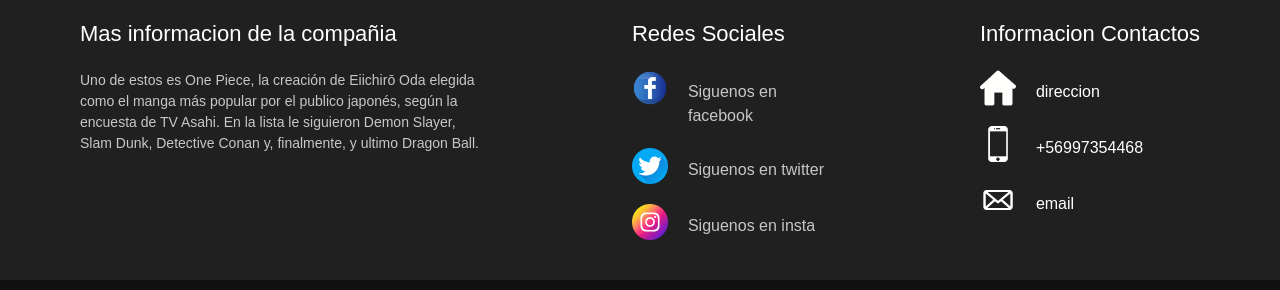
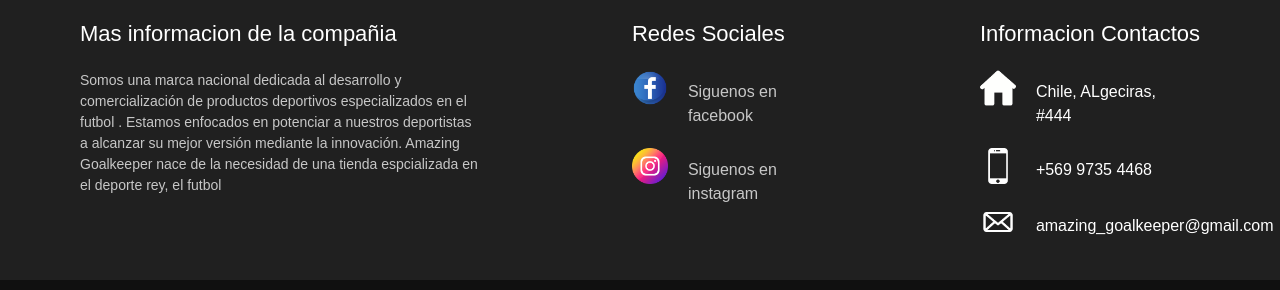
Before and after one commit to NicholasMolina/kuro, a React (Create React App) app: page /Product/1 in a window 1280 px wide. Shown: the part 327-617 px from the top of the page. Built offline with nearby package versions, Linux system fonts and the light colour scheme; no server answers.

Commit message:
Cambio de footer

```diff
--- a/src/components/Footer.js
+++ b/src/components/Footer.js
@@ -17,9 +17,9 @@ const Footer = () => {
                 <div className='colum1'>
 
                     <h1>Mas informacion de la compañia</h1>
-                    <p>Uno de estos es One Piece, la creación de Eiichirō Oda elegida como el manga más popular por el
-                        publico japonés, según la encuesta de TV Asahi. En la lista le siguieron Demon Slayer,
-                        Slam Dunk, Detective Conan y, finalmente, y ultimo Dragon Ball.</p>
+                    <p>Somos una marca nacional dedicada al desarrollo y comercialización de productos deportivos especializados en el futbol
+                        . Estamos enfocados en potenciar a nuestros deportistas a alcanzar su mejor versión mediante la innovación.
+                        Amazing Goalkeeper nace de la necesidad de una tienda espcializada en el deporte rey, el futbol</p>
                 </div>
 
                 <div className='colum2'>
@@ -30,13 +30,13 @@ const Footer = () => {
                         <img src={facebook}></img>
                         <a href ="https://www.facebook.com/amazing.goalkeeper" > Siguenos en facebook </a>
                     </div>
-                    <div className='row'>
+                    {/*<div className='row'>
                         <img src={Twitter}></img>
                         <a href ="" > Siguenos en twitter </a>
-                    </div>
+  </div>*/}
                     <div className='row'>
                         <img src={instagram}></img>
-                        <a href ="https://www.instagram.com/amazing_goalkeeper/" > Siguenos en insta</a>
+                        <a href ="https://www.instagram.com/amazing_goalkeeper/" > Siguenos en instagram</a>
                     </div>
                 </div>
 
@@ -45,17 +45,17 @@ const Footer = () => {
 
                         <div className='row2'>
                             <img src={casa} className='invert'></img>
-                            <label>direccion</label>
+                            <label>Chile, ALgeciras, #444</label>
                         </div>
 
                         <div className='row2'>
                             <img src={telefono} className='invert'></img>
-                            <label>+56997354468</label>
+                            <label>+569 9735 4468</label>
                         </div>
 
                         <div className='row2'>
                             <img src={email} className='invert'></img>
-                            <label>email</label>
+                            <label>amazing_goalkeeper@gmail.com</label>
                         </div>
                 </div>
 
```
